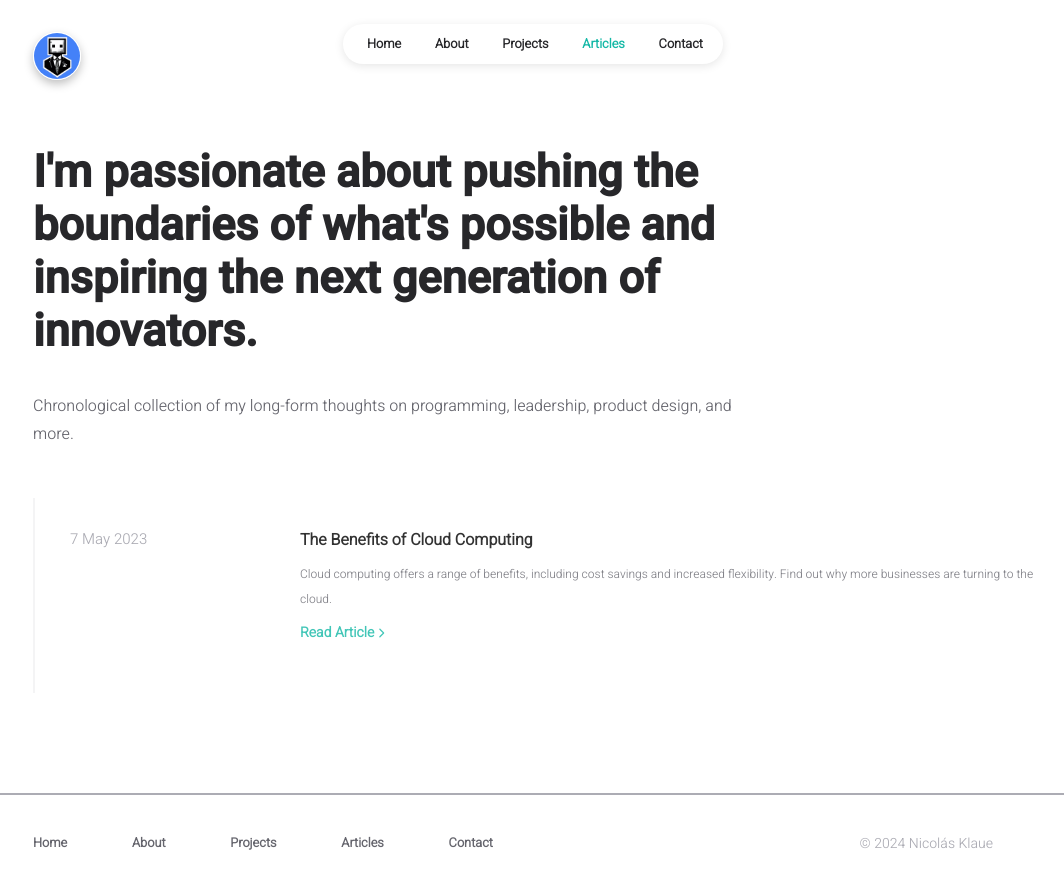
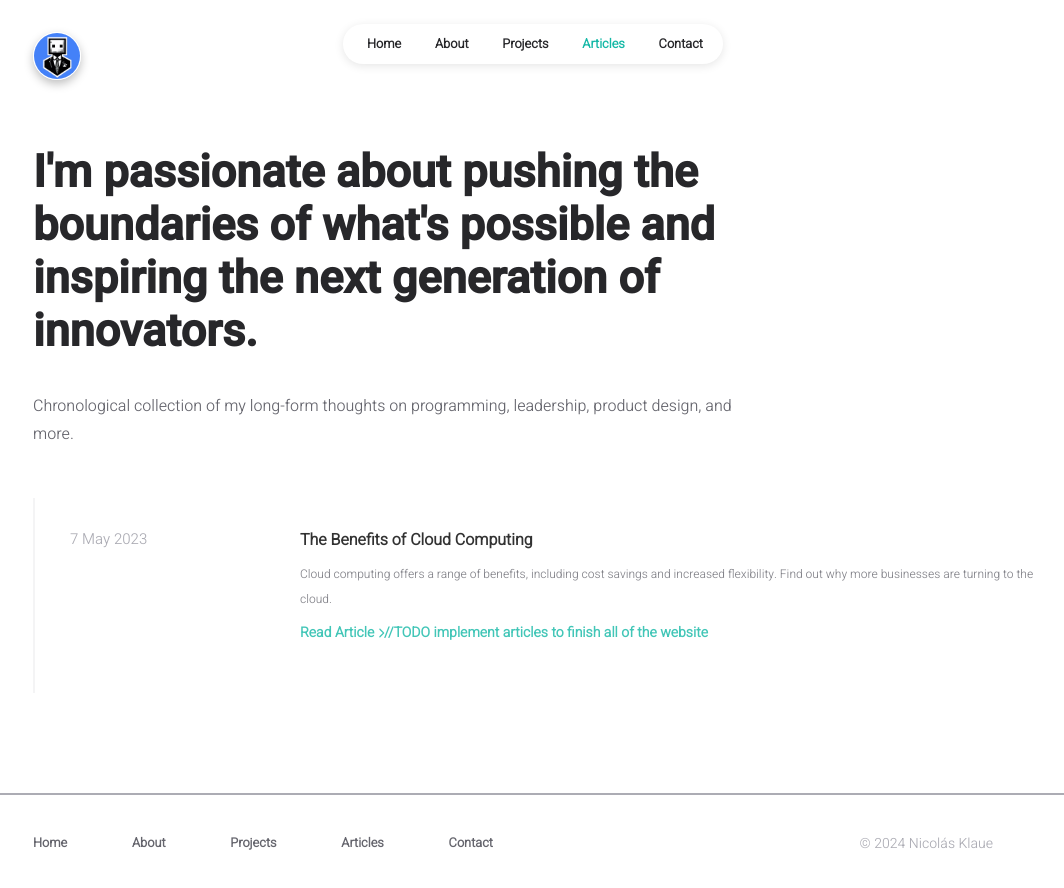
Before and after one commit to NicolasKlaue/Portfolio, a React (Create React App) app in the folder reactfolio/: page /articles in a window 1280 px wide. Shown: the top 888 px of the page, without its empty margins (107-1171 px from the left). Built offline with nearby package versions, Linux system fonts and the light colour scheme.

Commit message:
Added todos

```diff
--- a/reactfolio/src/components/articles/article.jsx
+++ b/reactfolio/src/components/articles/article.jsx
@@ -25,6 +25,7 @@ const Article = (props) => {
 								style={{ fontSize: "10px" }}
 								icon={faChevronRight}
 							/>
+							//TODO implement articles to finish all of the website
 						</div>
 					</div>
 				</Link>
--- a/reactfolio/src/components/projects/allProjects.jsx
+++ b/reactfolio/src/components/projects/allProjects.jsx
@@ -17,6 +17,7 @@ const AllProjects = () => {
 						description={project.description}
 						linkText={project.linkText}
 						link={project.link}
+						//TODO implement projects and short description look for the biggest and most important projects
 					/>
 				</div>
 			))}
```
